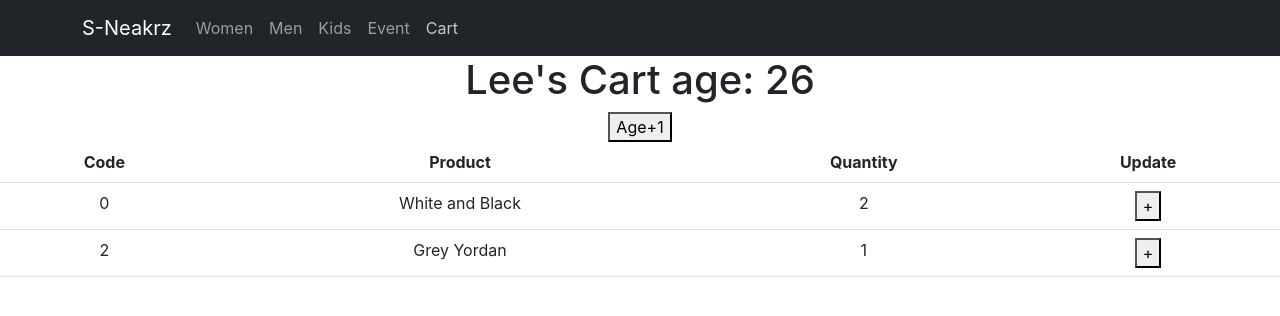
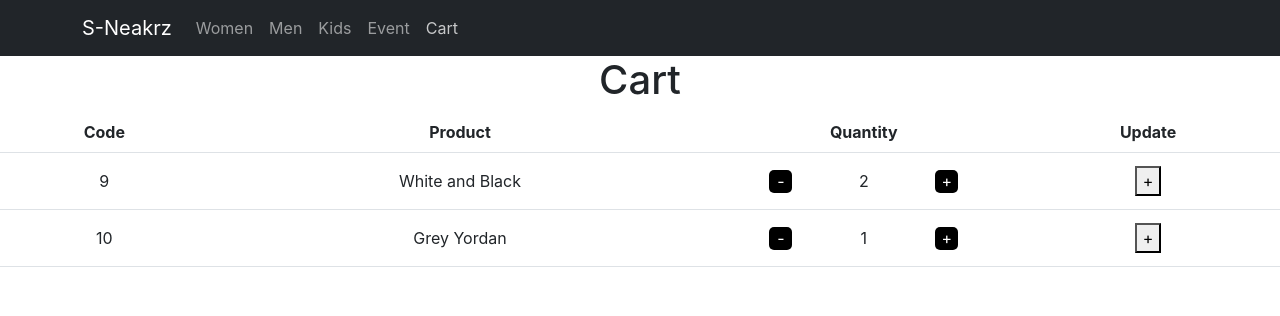
Before and after one commit to AidenLeeeee/Shop-Project, a React (Create React App) app: page / in a window 1280 px wide. Both pictures are taken after a click on the button "Cart". Shown: the top 316 px of the page. Built offline with nearby package versions, Linux system fonts and the light colour scheme.

Commit message:
Added Cart Feature

```diff
--- a/src/App.css
+++ b/src/App.css
@@ -50,6 +50,15 @@
   color: #61dafb;
 }
 
+.cart-box {
+  display: flex;
+  justify-content: center;
+  align-items: center;
+  height: 40px;
+  margin: auto;
+  position: relative;
+}
+
 @keyframes App-logo-spin {
   from {
     transform: rotate(0deg);
--- a/src/components/DetailComponent.jsx
+++ b/src/components/DetailComponent.jsx
@@ -1,6 +1,9 @@
 import { useEffect, useState } from "react";
 import { Nav } from "react-bootstrap";
 import { useParams } from "react-router-dom";
+import { useDispatch } from "react-redux";
+import { addToCart } from "../store";
+import styled from "styled-components";
 
 export default function DetailComponent(props) {
   const { id } = useParams();
@@ -8,6 +11,7 @@ export default function DetailComponent(props) {
   const product = props.products.find((product) => product.id === Number(id));
   const [tab, setTab] = useState(0);
   const [fade, setFade] = useState("");
+  const dispatch = useDispatch();
 
   useEffect(() => {
     const timer = setTimeout(() => {
@@ -34,7 +38,12 @@ export default function DetailComponent(props) {
           <h4 className="pt-5">{product.title}</h4>
           <p>{product.content}</p>
           <p>${product.price}</p>
-          <button className="btn btn-danger">Add to Bag</button>
+          <StyledButton
+            className="btn btn-dark"
+            onClick={() => dispatch(addToCart(product))}
+          >
+            Add to Bag
+          </StyledButton>
         </div>
       </div>
 
@@ -90,3 +99,11 @@ function TabContent(props) {
     </div>
   );
 }
+
+const StyledButton = styled.button`
+  transition: 0.2s;
+  &:hover {
+    background-color: grey;
+    border-color: grey;
+  }
+`;
--- a/src/components/MyCartComponent.jsx
+++ b/src/components/MyCartComponent.jsx
@@ -1,24 +1,15 @@
 import { Table } from "react-bootstrap";
 import { useDispatch, useSelector } from "react-redux";
-import { changeName, changeAge } from "../store";
+import { increaseQuantity, decreaseQuantity } from "../store";
+import styled from "styled-components";
 
 export default function MyCartComponent() {
   const cart = useSelector((state) => state.cart);
-  const user = useSelector((state) => state.user);
   const dispatch = useDispatch();
 
   return (
     <div>
-      <h1>
-        {user.name}'s Cart age: {user.age}
-      </h1>
-      <button
-        onClick={() => {
-          dispatch(changeAge(10));
-        }}
-      >
-        Age+1
-      </button>
+      <h1>Cart</h1>
       <Table>
         <thead>
           <tr>
@@ -43,18 +34,53 @@ export default function MyCartComponent() {
 function CartItemComponent({ item, dispatch }) {
   return (
     <tr>
-      <td>{item.id}</td>
-      <td>{item.name}</td>
-      <td>{item.count}</td>
       <td>
-        <button
-          onClick={() => {
-            dispatch(changeName());
-          }}
-        >
-          +
-        </button>
+        <div className="cart-box">{item.id}</div>
+      </td>
+      <td>
+        <div className="cart-box">{item.name}</div>
+      </td>
+      <td>
+        <div className="cart-box">
+          <StyledButton
+            disabled={item.count === 1}
+            onClick={() => dispatch(decreaseQuantity(item.id))}
+          >
+            -
+          </StyledButton>
+          {item.count}
+          <StyledButton onClick={() => dispatch(increaseQuantity(item.id))}>
+            +
+          </StyledButton>
+        </div>
+      </td>
+      <td>
+        <div className="cart-box">
+          <button>+</button>
+        </div>
       </td>
     </tr>
   );
 }
+
+const StyledButton = styled.button`
+  display: flex;
+  justify-content: center;
+  align-items: center;
+  width: 23px;
+  height: 23px;
+  border: none;
+  border-radius: 5px;
+  background-color: #000;
+  color: #fff;
+  position: absolute;
+  &:hover {
+    background-color: grey;
+  }
+  &:first-child {
+    left: 50px;
+  }
+  &:last-child {
+    right: 50px;
+  }
+`;
--- a/src/store.js
+++ b/src/store.js
@@ -1,32 +1,32 @@
 import { configureStore, createSlice } from "@reduxjs/toolkit";
 
-const user = createSlice({
-  name: "user",
-  initialState: { name: "Lee", age: 26 },
+const cart = createSlice({
+  name: "cart",
+  initialState: [
+    { id: 9, name: "White and Black", count: 2 },
+    { id: 10, name: "Grey Yordan", count: 1 },
+  ],
   reducers: {
-    changeName(state) {
-      state.name = "Aiden";
+    increaseQuantity(state, id) {
+      const target = state.find((item) => item.id === id.payload);
+      target.count += 1;
     },
-    changeAge(state, a) {
-      state.age += a.payload;
+    decreaseQuantity(state, id) {
+      const target = state.find((item) => item.id === id.payload);
+      target.count -= 1;
+    },
+    addToCart(state, product) {
+      const { id, title } = product.payload;
+      const newItem = { id: id, name: title, count: 1 };
+      state.push(newItem);
     },
   },
 });
 
-export let { changeName, changeAge } = user.actions;
-
-const cart = createSlice({
-  name: "cart",
-  initialState: [
-    { id: 0, name: "White and Black", count: 2 },
-    { id: 2, name: "Grey Yordan", count: 1 },
-  ],
-  reducers: {},
-});
+export const { increaseQuantity, decreaseQuantity, addToCart } = cart.actions;
 
 export default configureStore({
   reducer: {
-    user: user.reducer,
     cart: cart.reducer,
   },
 });
```
